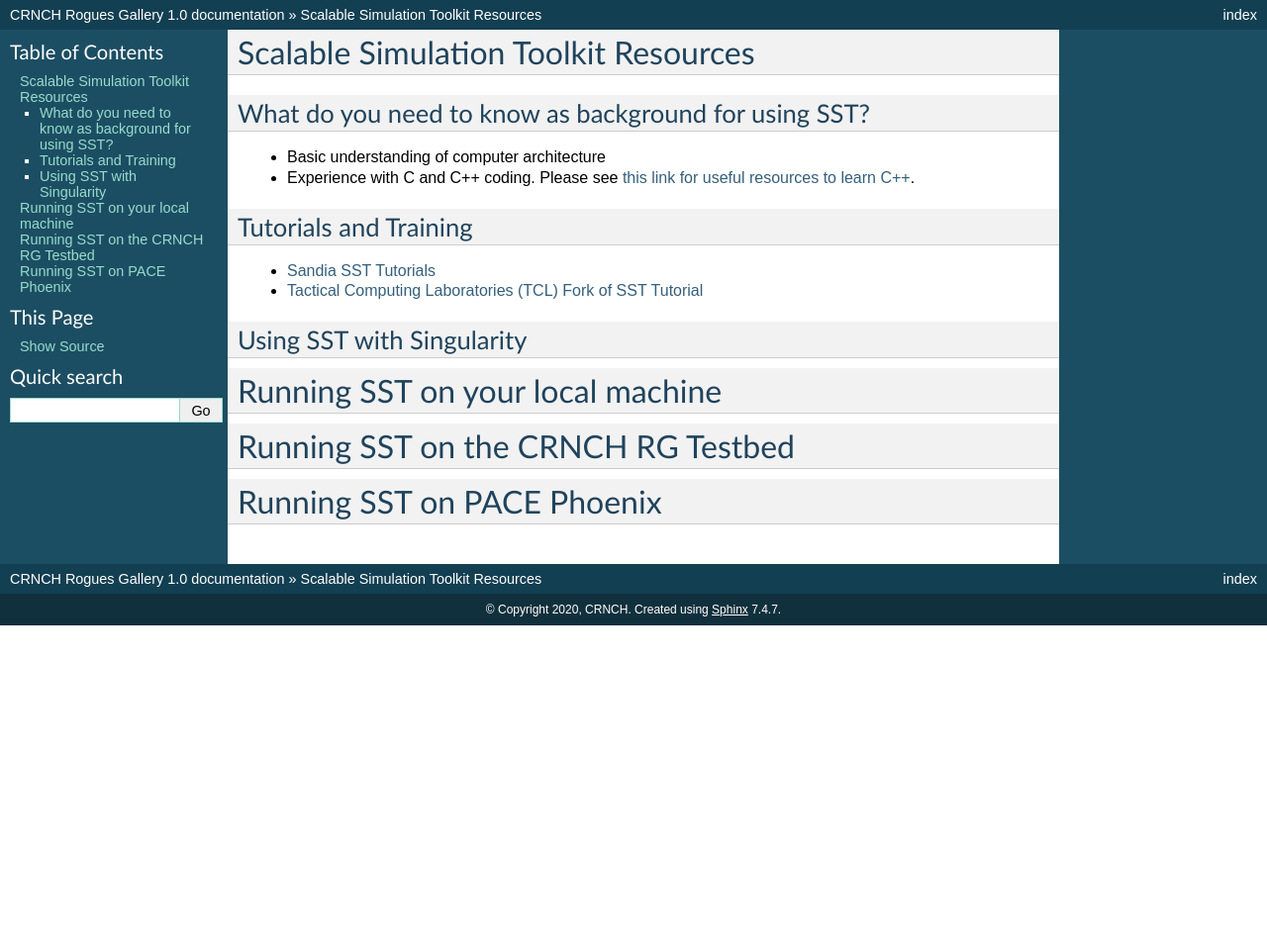
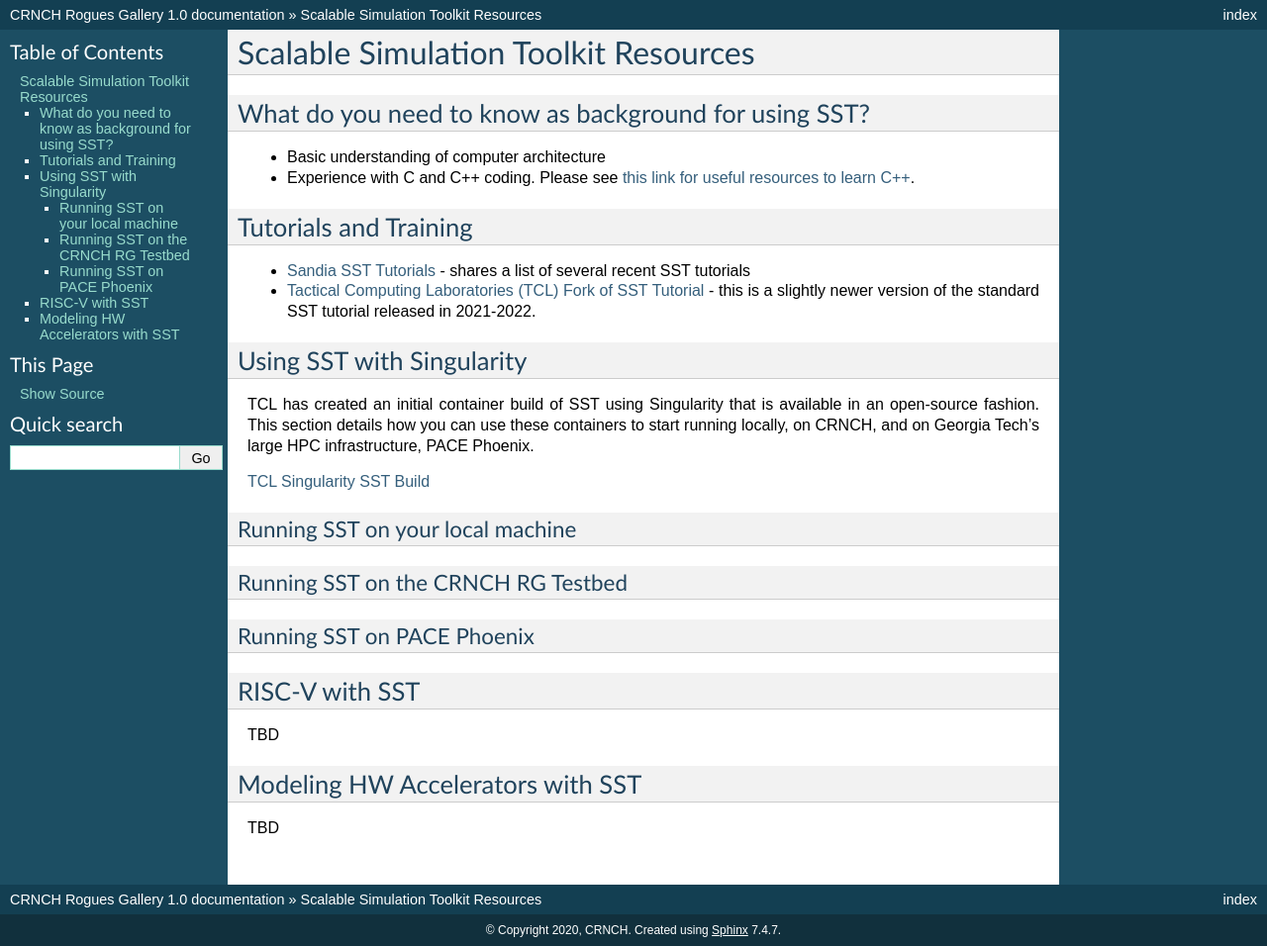
Before and after one commit to gt-crnch-rg/read-the-docs, a Sphinx documentation site: the page built from docs/resources/sst-resources.rst, in a window 1280 px wide. Shown: the whole page at 99% size. Built offline with Sphinx 7.4.7, drawn with Linux system fonts in a browser that asks for light colours; pages that are not in the unit, such as notebooks, are missing from menus; before the commit the page ends 900 px from its top, so only the background shows below that.

Commit message:
Update sst-resources.rst

```diff
--- a/docs/resources/sst-resources.rst
+++ b/docs/resources/sst-resources.rst
@@ -11,19 +11,33 @@
 Tutorials and Training
 *********************
 
-- `Sandia SST Tutorials <http://sst-simulator.org/SSTPages/SSTTopDocTutorial/>`__
-- `Tactical Computing Laboratories (TCL) Fork of SST Tutorial <https://github.com/tactcomplabs/sst-tutorials>`__
-
+- `Sandia SST Tutorials <http://sst-simulator.org/SSTPages/SSTTopDocTutorial/>`__ - shares a list of several recent SST tutorials
+- `Tactical Computing Laboratories (TCL) Fork of SST Tutorial <https://github.com/tactcomplabs/sst-tutorials>`__ - this is a slightly newer version of the standard SST tutorial released in 2021-2022.
 
 Using SST with Singularity
 **************************
 
+TCL has created an initial container build of SST using Singularity that is available in an open-source fashion. This section details how you can use these containers to start running locally, on CRNCH, and on Georgia Tech's large HPC infrastructure, PACE Phoenix.
+
+`TCL Singularity SST Build <https://github.com/tactcomplabs/sst-containers>`__
 
 Running SST on your local machine
-==========================
+~~~~~~~~~~~~~~~~~~~~~~~~~~~~
 
 Running SST on the CRNCH RG Testbed
-===========================
+~~~~~~~~~~~~~~~~~~~~~~~~~~~~
 
 Running SST on PACE Phoenix
-===========================
+~~~~~~~~~~~~~~~~~~~~~~~~~~~~
+
+
+RISC-V with SST
+*********************
+
+
+TBD
+
+Modeling HW Accelerators with SST
+*********************
+
+TBD
```
